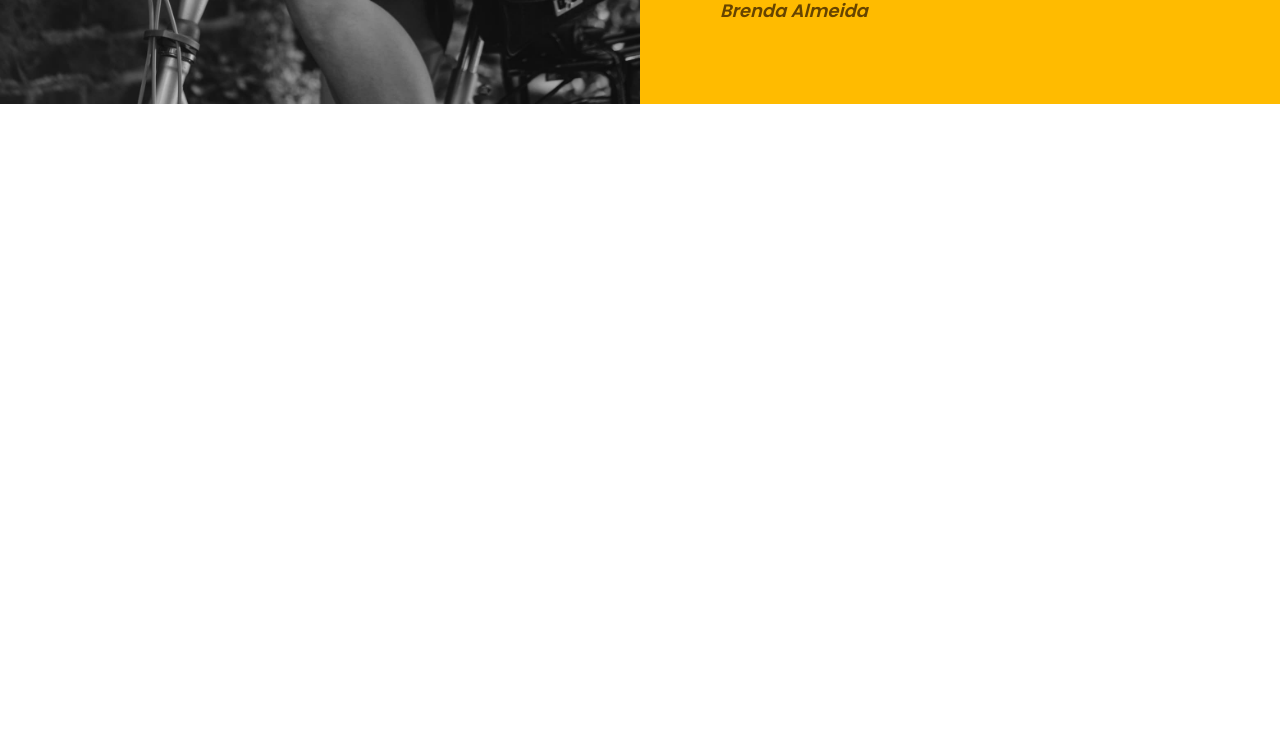
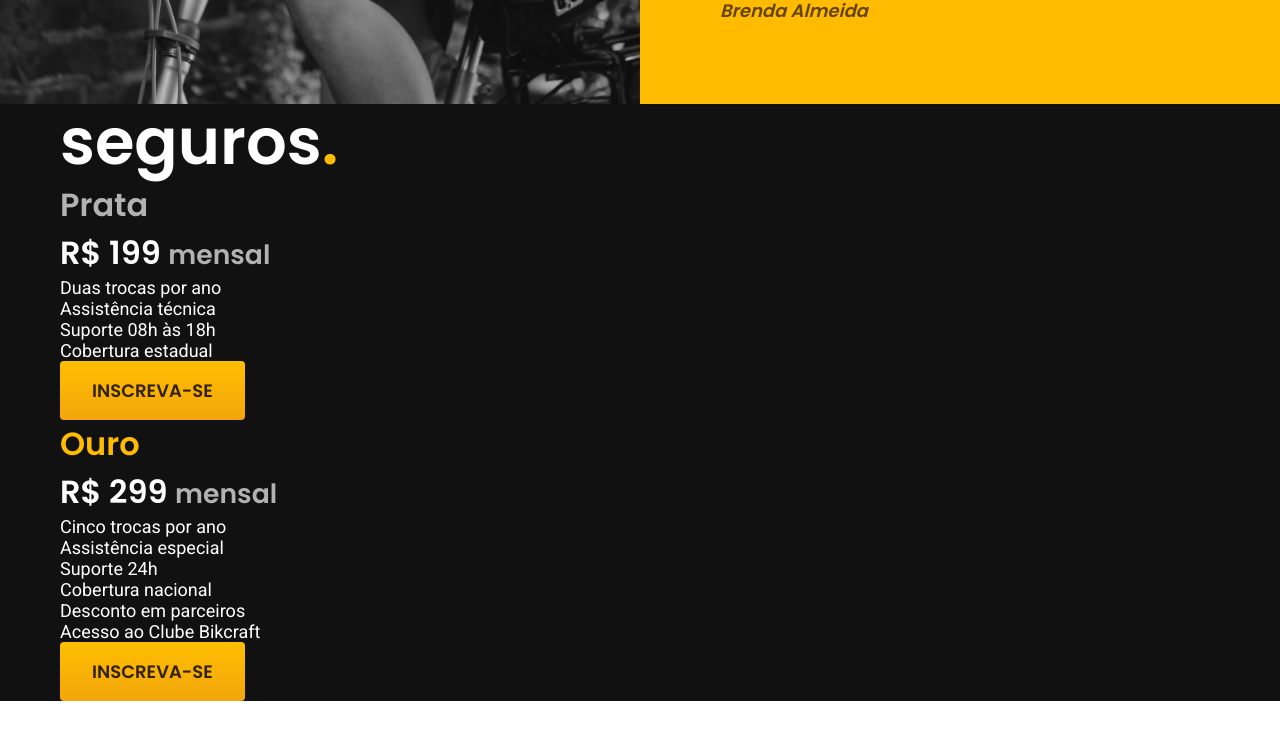
Before and after one commit to gustavogularte/projeto-bikcraft, a plain HTML site: page index.html in a window 1280 px wide. Shown: the part 3723-4463 px from the top of the page. Drawn offline with Linux system fonts and the light colour scheme.

Commit message:
seguros html

```diff
--- /dev/null
+++ b/css/home/seguros.css
@@ -0,0 +1,3 @@
+.seguros-bg {
+  background-color: var(--cor-2);
+}
--- a/css/style.css
+++ b/css/style.css
@@ -11,3 +11,4 @@
 @import 'home/tecnologia.css';
 @import 'home/parceiros.css';
 @import 'home/depoimento.css';
+@import 'home/seguros.css';
--- a/index.html
+++ b/index.html
@@ -112,5 +112,38 @@
       <cite class="f-3">Brenda Almeida</cite>
     </figure>
   </section>
+
+  <article class="seguros-bg">
+    <div class="container">
+      <h2 class="f-1 c-0">seguros<span class="p-1">.</span></h2>
+      <div class="seguros">
+        <div class="seguros-item">
+          <h3 class="c-1 f-2">Prata</h3>
+          <span class="c-0 f-2">R$ 199 <small class="c-1">mensal</small></span>
+          <ul class="c-0 fn-2">
+            <li>Duas trocas por ano</li>
+            <li>Assistência técnica</li>
+            <li>Suporte 08h às 18h</li>
+            <li>Cobertura estadual</li>
+          </ul>
+          <a class="botao botao-secundario f-3" href="inscricao.html">Inscreva-se</a>
+        </div>
+
+        <div class="seguros-item">
+          <h3 class="p-1 f-2">Ouro</h3>
+          <span class="c-0 f-2">R$ 299 <small class="c-1">mensal</small></span>
+          <ul class="c-0 fn-2">
+            <li>Cinco trocas por ano</li>
+            <li>Assistência especial</li>
+            <li>Suporte 24h</li>
+            <li>Cobertura nacional</li>
+            <li>Desconto em parceiros</li>
+            <li>Acesso ao Clube Bikcraft</li>
+          </ul>
+          <a class="botao botao-secundario f-3" href="inscricao.html">Inscreva-se</a>
+        </div>
+      </div>
+    </div>
+  </article>
 </body>
 </html>
```
